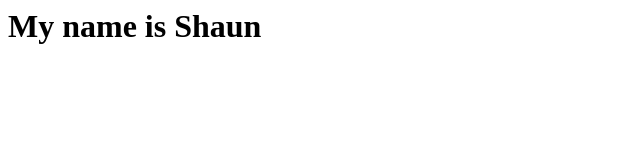
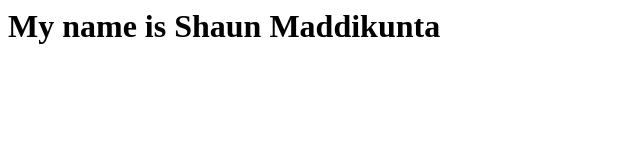
Before and after one commit to r-mzl/r-mzl.github.io, a plain HTML site: page index.html in a window 1280 px wide. Shown: the whole page, without its empty margins (0-640 px from the left). Drawn offline with Linux system fonts and the light colour scheme.

Commit message:
Update index.html

```diff
--- a/index.html
+++ b/index.html
@@ -1,3 +1,3 @@
 <html>
-<h1>My name is Shaun</h1>
+<h1>My name is Shaun Maddikunta</h1>
 </html>
```
